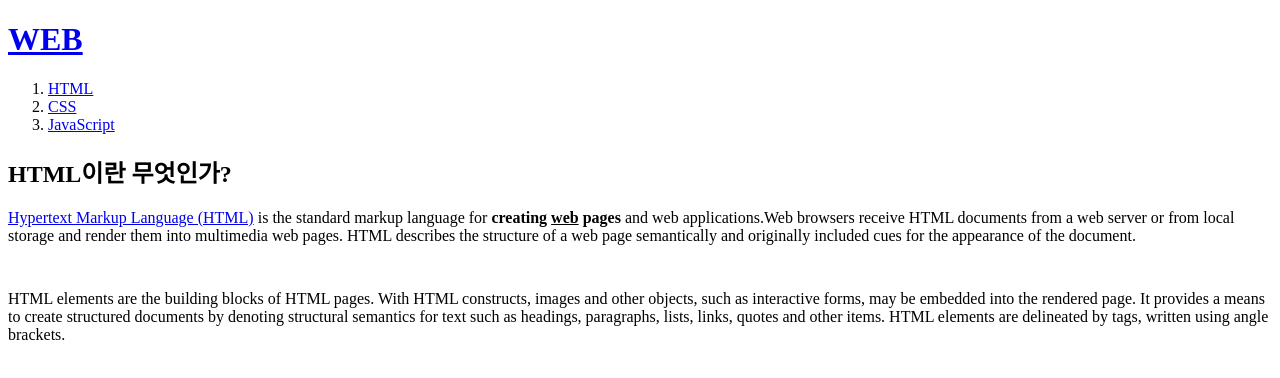
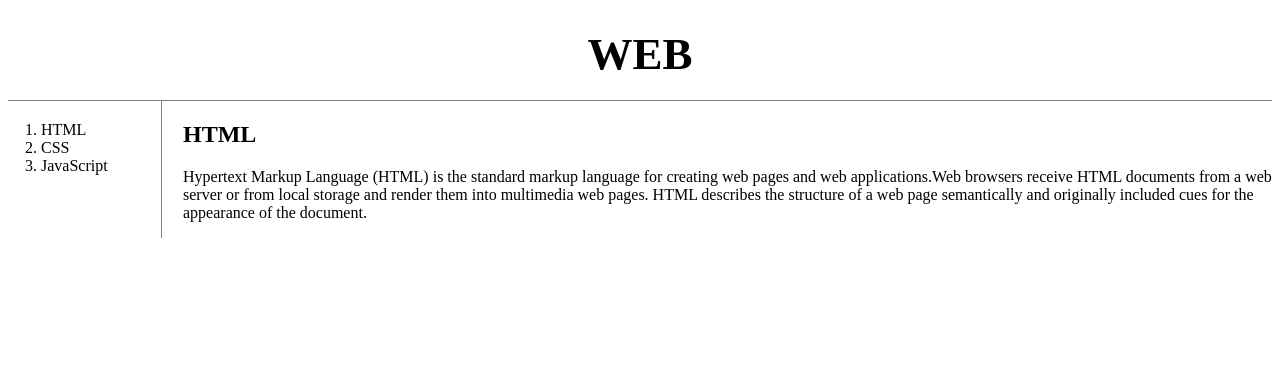
Before and after one commit to ghks4544/web1, a plain HTML site: page 1.html in a window 1280 px wide. Drawn offline with Linux system fonts and the light colour scheme.

Commit message:
Add files via upload

```diff
--- a/1.html
+++ b/1.html
@@ -1,23 +1,25 @@
 <!doctype html>
 <html>
 	<head>
-	<title>WEB1 - html</title>
+		<title>WEB - html</title>
 		<meta charset="utf-8">
+		  	<link rel="stylesheet" href="style.css">
 	</head>
 
 	<body>
 		<h1><a href="index.html">WEB</a></h1>
+		<div id="grid">
 			<ol>
 				<li><a href="1.html">HTML</a></li>
 				<li><a href="2.html">CSS</a></li>
 				<li><a href="3.html">JavaScript</a></li>
 			</ol>
-	<h2>HTML이란 무엇인가?</h2>
+			<div id="article">
+				<h2>HTML</h2>
 				<p>
-		<a href="https://www.w3.org/TR/html5/" target="_blank" title="html5 specification">Hypertext Markup Language (HTML)</a> is the standard markup language for <strong>creating <u>web</u> pages</strong> and web applications.Web browsers receive HTML documents from a web server or from local storage and render them into multimedia web pages. HTML describes the structure of a web page semantically and originally included cues for the appearance of the document.
+					Hypertext Markup Language (HTML) is the standard markup language for creating web pages and web applications.Web browsers receive HTML documents from a web server or from local storage and render them into multimedia web pages. HTML describes the structure of a web page semantically and originally included cues for the appearance of the document.
 				</p>
-	<p style="margin-top:45px;">
-		HTML elements are the building blocks of HTML pages. With HTML constructs, images and other objects, such as interactive forms, may be embedded into the rendered page. It provides a means to create structured documents by denoting structural semantics for text such as headings, paragraphs, lists, links, quotes and other items. HTML elements are delineated by tags, written using angle brackets.
-	</p>
+			</div>
+		</div>
 	</body>
 </html>
--- /dev/null
+++ b/style.css
@@ -0,0 +1,47 @@
+		a {
+	 		color:black;
+	 		text-decoration : none;
+		}
+
+		h1 {
+			text-align:center;
+			font-size: 45px;
+			border-bottom:1px solid gray;
+			margin:0;
+			padding:20px;
+		}
+
+		ol {
+			border-right: 1px solid gray;
+			width:100px;
+			margin:0;
+			padding: 20px;
+		}
+
+		#grid{
+			display: grid;
+			grid-template-columns: 150px 1fr;
+		}
+
+		#grid ol {
+			padding-left:33px
+		}
+
+		#article{
+			padding-left:25px;
+		}
+
+		@media(max-width:800px){
+			#grid{
+				display: block;
+				grid-template-columns: 150px 1fr;
+			}
+
+			ol {
+				border-right: none;
+			}
+
+			h1 {
+				border-bottom: none;
+			}
+		}
```
Also changed, not shown: 2.html (+11 -5 lines), 3.html (+7 -2 lines), index.html (+6 -1 lines). Lines whose indentation alone changed are shown as unchanged.
